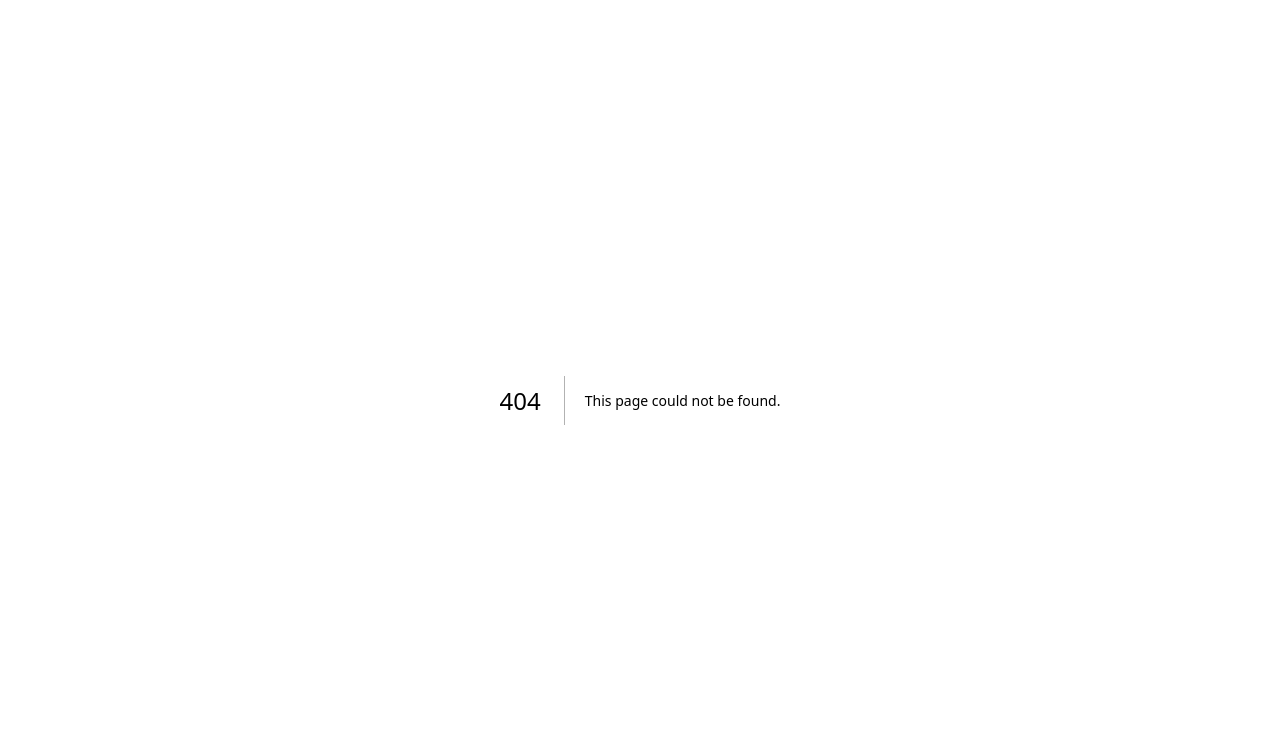
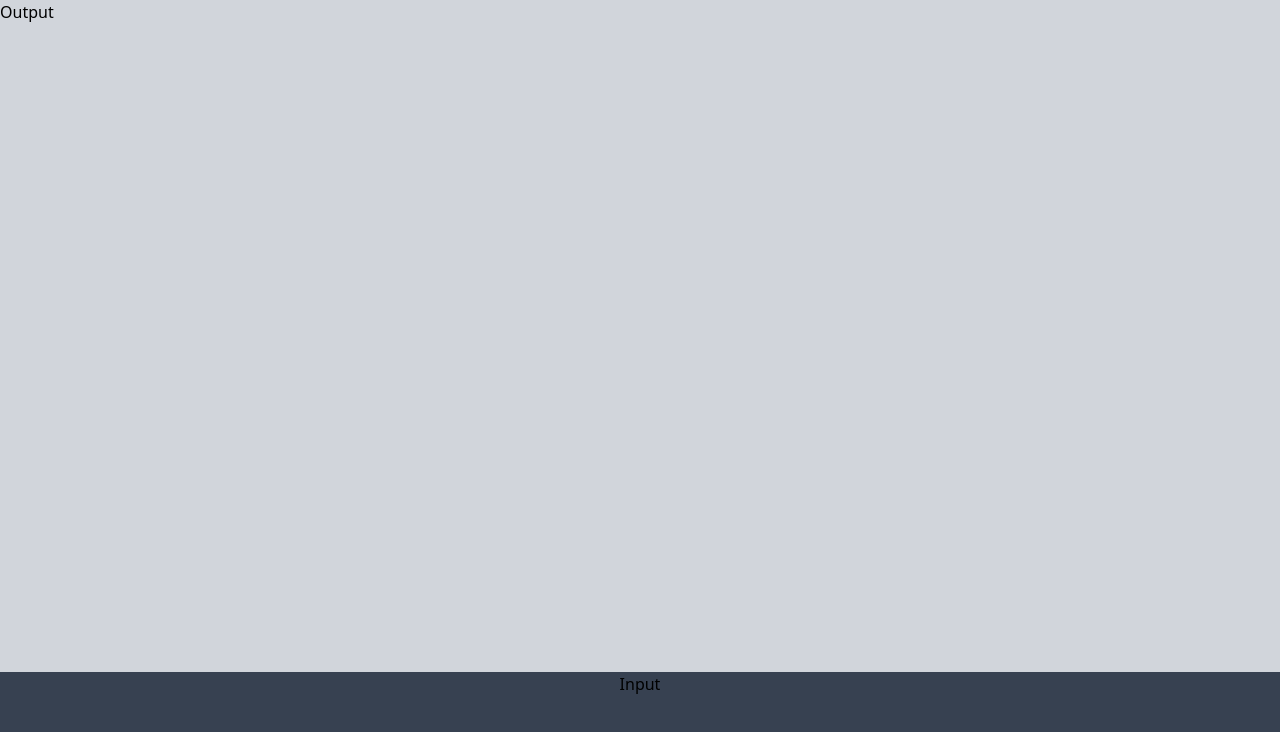
Before and after one commit to H1net/eos, a Next.js app: page /chat in a window 1280 px wide. Before the commit this address had no page. Shown: the top 732 px of the page. Built offline with nearby package versions, Linux system fonts and the light colour scheme.

Commit message:
feat: add sample tailwind

```diff
--- /dev/null
+++ b/app/chat/page.tsx
@@ -0,0 +1,10 @@
+export default function ChatPage() {
+  return (
+    <main className="flex text-center">
+      <div className="fixed flex top-0 bottom-32 left-0 right-0 h-auto w-auto bg-gray-300">
+        Output
+      </div>
+      <div className="fixed bottom-0 left-0 right-0 h-32 bg-gray-700">Input</div>
+    </main>
+  )
+}
--- a/app/globals.css
+++ b/app/globals.css
@@ -1,7 +1,9 @@
 @tailwind base;
 @tailwind components;
 @tailwind utilities;
-:root {
+
+
+/* :root {
     --max-width: 1100px;
     --border-radius: 12px;
     --font-mono: ui-monospace, Menlo, Monaco, 'Cascadia Mono', 'Segoe UI Mono', 'Roboto Mono', 'Oxygen Mono', 'Ubuntu Monospace', 'Source Code Pro', 'Fira Mono', 'Droid Sans Mono', 'Courier New', monospace;
@@ -62,4 +64,4 @@ a {
     html {
         color-scheme: dark;
     }
-}
+} */
--- a/tailwind.config.js
+++ b/tailwind.config.js
@@ -1,5 +1,6 @@
 /** @type {import('tailwindcss').Config} */
 module.exports = {
+    mode: 'jit',
     content: [
         "./app/**/*.{js,ts,jsx,tsx}", // Note the addition of the `app` directory.
         "./pages/**/*.{js,ts,jsx,tsx}",
```
